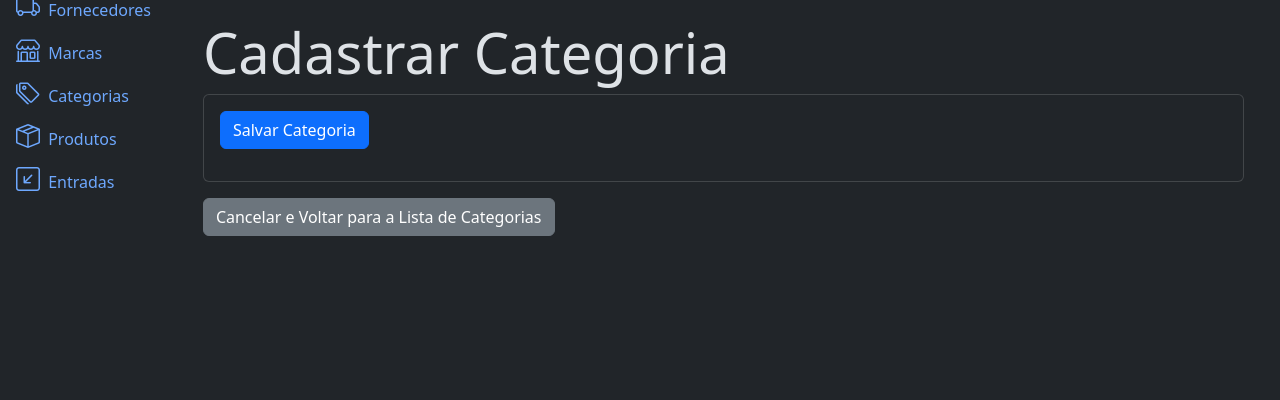
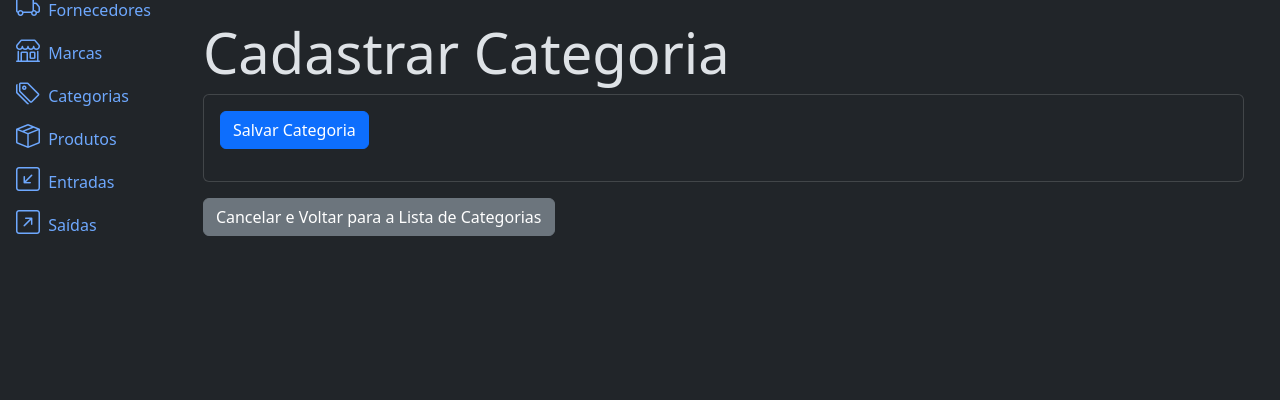
Before and after one commit to Francelmo87/estoque, a Django app: page /categories/create/ in a window 1280 px wide. Shown: the part 101-501 px from the top of the page. Run offline with Django 5.2, Linux system fonts and the light colour scheme; some libraries are stand-ins or nearby versions.

Commit message:
created the links of ouflows in sidebar

```diff
--- a/app/templates/components/_sidebar.html
+++ b/app/templates/components/_sidebar.html
@@ -37,7 +37,12 @@
               <span class="ms-1">Entradas</span>
             </a>
           </li>
-
+          <li>
+            <a href="{% url 'outflow_list' %}" class="nav-link px-0 align-middle">
+              <i class="bi bi-arrow-up-right-square fs-4"></i>
+              <span class="ms-1">Saídas</span>
+            </a>
+          </li>
         </ul>
       </div>
       <hr>
```
